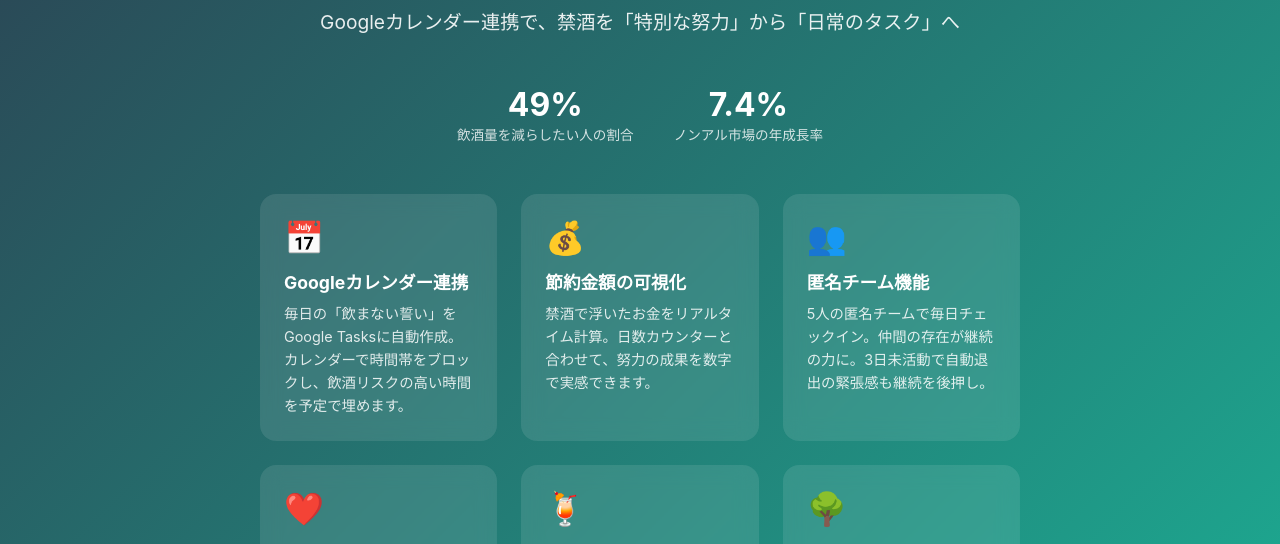
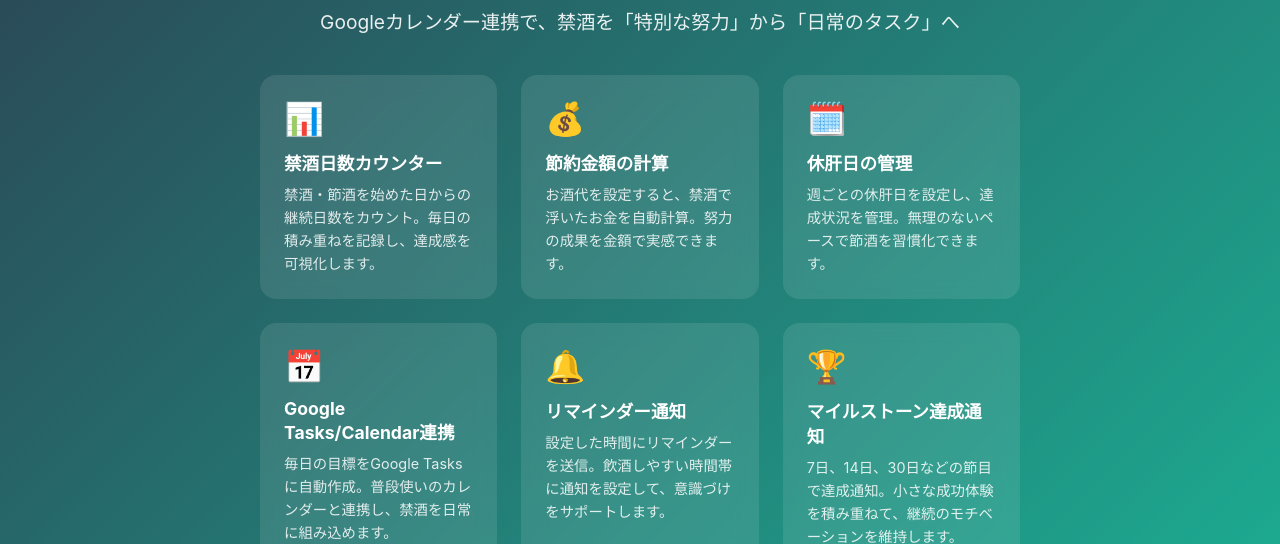
Before and after one commit to ekenLula/ekenlula.github.io, a plain HTML site: page index.html in a window 1280 px wide. Shown: the part 256-800 px from the top of the page. Drawn offline with Linux system fonts and the light colour scheme.

Commit message:
Fix feature descriptions to match actual app functionality
- Remove features not yet implemented (teams, health tracking, mocktails, plant growth)
- Remove market statistics section
- Add accurate feature list: day counter, savings calculator, rest day management,
  Google Tasks/Calendar integration, reminders, milestone notifications
- Update meta descriptions accordingly

Co-Authored-By: Claude Opus 4.5 <noreply@anthropic.com>

```diff
--- a/index.html
+++ b/index.html
@@ -4,10 +4,10 @@
   <meta charset="UTF-8">
   <meta name="viewport" content="width=device-width, initial-scale=1.0">
   <meta name="google-site-verification" content="k70JKRovK3ZxfPHcNrlLAJ-tcpH3ymFlqP19LYMB-KA" />
-  <meta name="description" content="SoberSync - Googleカレンダー連携で禁酒・減酒をサポート。日数カウンター、節約金額計算、チーム機能で継続をサポートします。">
-  <meta name="keywords" content="禁酒, 減酒, ソバーキュリアス, Googleカレンダー, 禁酒アプリ, 節酒, ノンアル">
+  <meta name="description" content="SoberSync - Googleカレンダー連携で禁酒・節酒をサポート。日数カウンター、節約金額計算、休肝日管理で継続をサポートします。">
+  <meta name="keywords" content="禁酒, 節酒, 休肝日, Googleカレンダー, 禁酒アプリ, Google Tasks">
   <meta property="og:title" content="SoberSync - カレンダー連携型禁酒サポートアプリ">
-  <meta property="og:description" content="Googleカレンダーと連携して、禁酒・減酒を日常に統合。毎日の誓いをタスク化し、継続をサポートします。">
+  <meta property="og:description" content="Google Tasks/Calendarと連携して、禁酒・節酒を日常に統合。休肝日の管理とリマインダーで継続をサポートします。">
   <meta property="og:type" content="website">
   <title>SoberSync - カレンダー連携型禁酒サポートアプリ</title>
   <style>
@@ -135,47 +135,36 @@
     <h1>SoberSync</h1>
     <p class="tagline">Googleカレンダー連携で、禁酒を「特別な努力」から「日常のタスク」へ</p>
 
-    <div class="stats">
-      <div class="stat">
-        <div class="stat-value">49%</div>
-        <div class="stat-label">飲酒量を減らしたい人の割合</div>
-      </div>
-      <div class="stat">
-        <div class="stat-value">7.4%</div>
-        <div class="stat-label">ノンアル市場の年成長率</div>
-      </div>
-    </div>
-
     <div class="features">
       <div class="feature">
-        <div class="feature-icon">📅</div>
-        <h3>Googleカレンダー連携</h3>
-        <p>毎日の「飲まない誓い」をGoogle Tasksに自動作成。カレンダーで時間帯をブロックし、飲酒リスクの高い時間を予定で埋めます。</p>
+        <div class="feature-icon">📊</div>
+        <h3>禁酒日数カウンター</h3>
+        <p>禁酒・節酒を始めた日からの継続日数をカウント。毎日の積み重ねを記録し、達成感を可視化します。</p>
       </div>
       <div class="feature">
         <div class="feature-icon">💰</div>
-        <h3>節約金額の可視化</h3>
-        <p>禁酒で浮いたお金をリアルタイム計算。日数カウンターと合わせて、努力の成果を数字で実感できます。</p>
+        <h3>節約金額の計算</h3>
+        <p>お酒代を設定すると、禁酒で浮いたお金を自動計算。努力の成果を金額で実感できます。</p>
       </div>
       <div class="feature">
-        <div class="feature-icon">👥</div>
-        <h3>匿名チーム機能</h3>
-        <p>5人の匿名チームで毎日チェックイン。仲間の存在が継続の力に。3日未活動で自動退出の緊張感も継続を後押し。</p>
+        <div class="feature-icon">🗓️</div>
+        <h3>休肝日の管理</h3>
+        <p>週ごとの休肝日を設定し、達成状況を管理。無理のないペースで節酒を習慣化できます。</p>
       </div>
       <div class="feature">
-        <div class="feature-icon">❤️</div>
-        <h3>身体の回復を実感</h3>
-        <p>HealthKit/Health Connect連携で睡眠の質や心拍数の変化を追跡。禁酒による身体の回復を可視化します。</p>
+        <div class="feature-icon">📅</div>
+        <h3>Google Tasks/Calendar連携</h3>
+        <p>毎日の目標をGoogle Tasksに自動作成。普段使いのカレンダーと連携し、禁酒を日常に組み込めます。</p>
       </div>
       <div class="feature">
-        <div class="feature-icon">🍹</div>
-        <h3>モクテルレシピ</h3>
-        <p>禁酒日数に応じてアンロックされるノンアルコールレシピ。飲む楽しみを諦めずに、新しい選択肢を発見。</p>
+        <div class="feature-icon">🔔</div>
+        <h3>リマインダー通知</h3>
+        <p>設定した時間にリマインダーを送信。飲酒しやすい時間帯に通知を設定して、意識づけをサポートします。</p>
       </div>
       <div class="feature">
-        <div class="feature-icon">🌳</div>
-        <h3>成長する植物</h3>
-        <p>禁酒日数に応じて育つ植物のビジュアル。種から大樹へ、あなたの努力が目に見える形で成長します。</p>
+        <div class="feature-icon">🏆</div>
+        <h3>マイルストーン達成通知</h3>
+        <p>7日、14日、30日などの節目で達成通知。小さな成功体験を積み重ねて、継続のモチベーションを維持します。</p>
       </div>
     </div>
 
```
